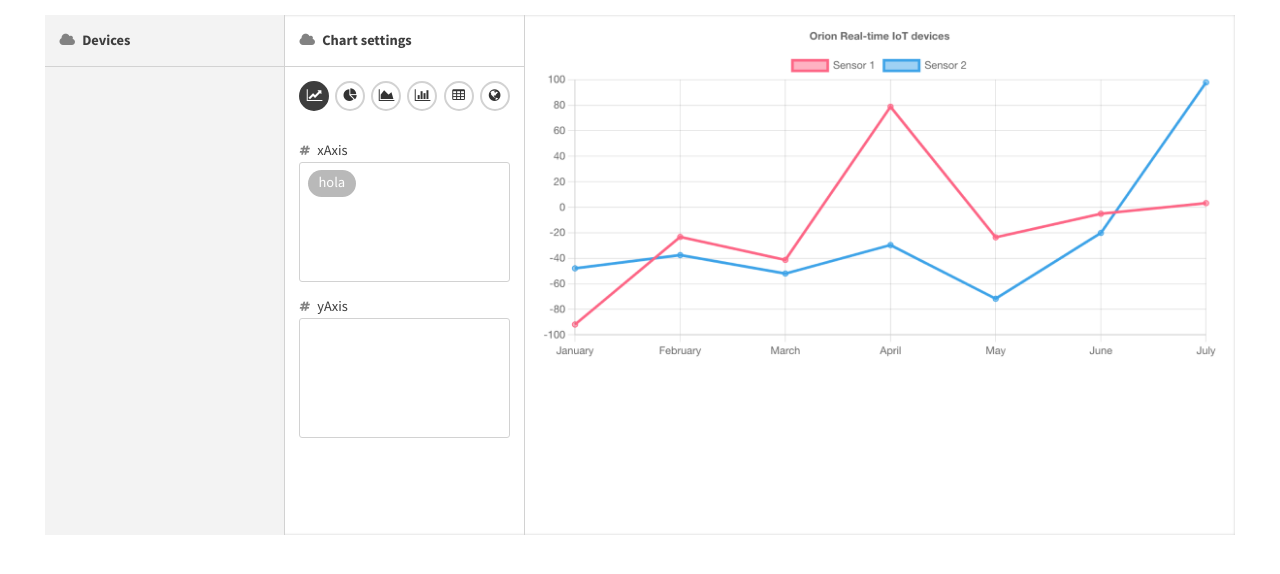
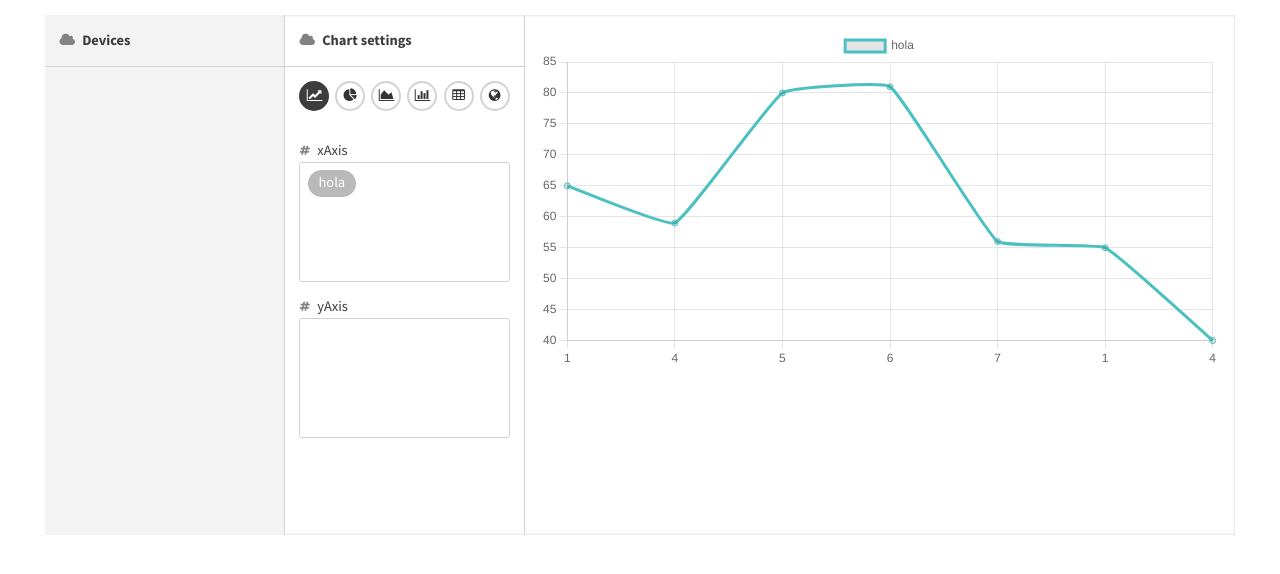
Before and after one commit to caparicio-esd/00_not_dockerized, a website built with Vite: page interface-front/index.html in a window 1280 px wide. Built offline with nearby package versions, Linux system fonts and the light colour scheme; some packages are replaced by stand-ins of ours; files whose address does not match are found by name.

Commit message:
chart working

```diff
--- a/interface-front/app/src/app.ts
+++ b/interface-front/app/src/app.ts
@@ -1,6 +1,4 @@
 import angular from "angular"
-import { Chart } from "chart.js";
-import interact from "interactjs"
 import DeviceAcc from "./components/DeviceAcc";
 import DeviceSubAcc from "./components/DeviceSubAcc";
 import DeviceTag from "./components/DeviceTag";
@@ -14,7 +12,7 @@ import MainController from "./controllers/MainController";
 import UIController from "./controllers/UIController";
 import Draggable from "./directives/Draggable";
 import Droppable from "./directives/Droppable";
-import MyHola from "./directives/MyHola";
+import Chart from "./directives/Chart";
 import EDVLChart from "./factories/EDVLChart";
 import DataService from "./services/DataService";
 import ChartSettingsService from "./services/ChartSettingsService";
@@ -36,6 +34,7 @@ export default class App {
             .service("EDVLCharts", EDVLChart)
             .directive("draggable", Draggable.factory())
             .directive("droppable", Droppable.factory())
+            .directive("chart", Chart.factory())
             .component("graphContainer", new GraphComponent())
             .component("graphContainerSidebarDevices", new GraphContainerSidebarDevices())
             .component("graphContainerSidebarSettings", new GraphContainerSidebarSettings())
--- /dev/null
+++ b/interface-front/app/src/directives/Chart.ts
@@ -0,0 +1,156 @@
+import angular, { IComponentOptions, IControllerConstructor, IDirective, IDirectiveFactory, Injectable, IScope } from "angular";
+import {Chart as ChartJS, registerables} from "chart.js"
+
+ChartJS.register(...registerables)
+
+export default class Chart implements IDirective {
+    restrict = "E"
+    controllerAs = "$chart"
+    bindToController = true
+    scope = {
+        chartGetColor: "=?",
+        chartType: "=",
+        chartData: "=?",
+        chartLabels: "=?",
+        chartOptions: "=?",
+        chartSeries: "=?",
+        chartColors: "=?",
+        chartClick: "=?",
+        chartHover: "=?",
+        chartDatasetOverride: "=?",
+    }
+
+    link($scope, $element, $attrs, $controller) {
+        $scope.$watch("$chart.chartType", (nv, ov, $scope) => this.watchTypeHandler(nv, ov, $scope, $element), true)
+        $scope.$watchCollection("$chart.chartData", (nv, ov, $scope) => this.watchDataHandler(nv, ov, $scope, $element), true)
+        $scope.$watch("$chart.chartLabels", this.watchOtherHandler, true)
+        $scope.$watch("$chart.chartOptions", this.watchOtherHandler, true)
+        $scope.$watch("$chart.chartSeries", () => this.watchOtherHandler, true)
+        $scope.$watch("$chart.chartColors", this.watchOtherHandler, true)
+        $scope.$watch("$chart.chartDatasetOverride", this.watchOtherHandler, true)
+    }
+    controller: Injectable<IControllerConstructor> = class {
+        static $inject = ["$scope", "ChartSettingsService"]
+        constructor($scope, ChartSettingsService) {
+            $scope.$chartSettings = ChartSettingsService
+        }
+    }
+    isDataVoid(newVal) {
+        return (!newVal || !newVal.length || angular.isArray(newVal[0]) && !newVal[0].length)
+    }
+
+    watchDataHandler(newVal, oldVal, $scope, $element) {
+        // no data -> destroy
+        // if (this.isDataVoid(newVal)) {
+        //     this.destroyChart()
+        //     return;
+        // }
+        // already chart
+        // if (this.scope.chart)
+        // console.log($scope);
+        // this.createChart($scope.$chartSettings.activeState, $scope, $element)
+        if ($scope.$chart.$chart != undefined) {
+            this.destroyChart($scope)
+        }
+        this.createChart("line", $scope, $element)
+    }
+    watchTypeHandler(newVal, oldVal, $scope, $element) {
+
+    }
+    watchOtherHandler(newVal, oldVal, $scope, $element) {
+
+    }
+    createChart(type, $scope, $element) {
+        const canvas = document.createElement("CANVAS")
+        $element[0].appendChild(canvas)
+        const ctx = $element[0].querySelector("canvas").getContext("2d")
+        console.log(type);
+
+
+        $scope.$chart.$chart = new ChartJS(ctx, {
+            type: type,
+            data: {
+                labels: [1, 4, 5, 6, 7, 1, 4],
+                datasets: [{
+                    label: "hola",
+                    data: [65, 59, 80, 81, 56, 55, 40],
+                    fill: false,
+                    borderColor: "rgb(75, 192, 192)",
+                    tension: 0.1
+                }]
+            },
+            options: {
+                onClick: e => {
+                    console.log(e);
+
+                }
+            }
+        })
+    }
+    updateChart(values, $scope, $element) {
+
+    }
+    destroyChart($scope) {
+        $scope.$chart.$chart.destroy()
+    }
+
+
+
+    // controller: Injectable<IControllerConstructor> = class {
+    //     chartDom: HTMLElement
+    //     scope
+
+    //     static $inject = ["$scope", "$element", "$attrs"]
+    //     constructor($scope: IScope, $element, $attrs) {
+    //         this.scope = {$scope, $element, $attrs}
+    //         this.chartDom = this.scope.$element[0];
+
+    //         console.log($scope);
+    //         console.log(this);
+
+
+    //         $scope.$watchCollection("chartData", this.watchDataHandler);
+    //         // this.scope.$scope.$watch("chartSeries", this.watchPropsHandler, true);
+    //         // this.scope.$scope.$watch("chartLabels", this.watchPropsHandler, true);
+    //         // this.scope.$scope.$watch("chartOptions", this.watchPropsHandler, true);
+    //         // this.scope.$scope.$watch("chartColors", this.watchPropsHandler, true);
+    //         // this.scope.$scope.$watch("chartDatasetOverride", this.watchPropsHandler, true);
+    //         // this.scope.$scope.$watch("chartType", this.watchTypeHandler, false);
+    //     }
+
+    //     $onInit() {
+
+    //     }
+    //     $onChanges() {
+
+    //     }
+
+    //     isDataVoid(newVal) {
+    //         return (!newVal || !newVal.length || angular.isArray(newVal[0]) && !newVal[0].length)
+    //     }
+
+    //     watchDataHandler(newVal, oldVal) {
+    //         // no data -> destroy
+    //         // if (this.isDataVoid(newVal)) {
+    //         //     this.destroyChart()
+    //         //     return;
+    //         // }
+    //         // already chart
+    //         // if (this.scope.chart)
+    //         console.log("hola");
+
+    //     }
+    //     watchPropsHandler() {
+
+    //     }
+    //     watchTypeHandler() {
+
+    //     }
+    //     destroyChart() {}
+
+    // }
+
+    static factory(): IDirectiveFactory {
+        return () => new Chart()
+    }
+}
--- a/interface-front/app/src/services/DragDropTransferService.ts
+++ b/interface-front/app/src/services/DragDropTransferService.ts
@@ -7,6 +7,6 @@ export default class DragDropTransferService {
 
     static $inject = ["ChartSettingsService"]
     constructor(ChartSettingsService: IServiceProviderClass) {
-        console.log(ChartSettingsService);
+        // console.log(ChartSettingsService);
     }
 }
--- a/interface-front/index.html
+++ b/interface-front/index.html
@@ -65,7 +65,8 @@
           <graph-container-sidebar-settings></graph-container-sidebar-settings>
           <div class="graph_container_body">
             <div class="graph_canvas">
-              <img src="./assets/img/Captura de pantalla 2021-07-20 a las 20.00 1.png" alt="">
+              <!-- <img src="./assets/img/Captura de pantalla 2021-07-20 a las 20.00 1.png" alt=""> -->
+              <chart chart-type="eta" chart-data="main.scope.data"></chart>
             </div>
           </div>
         </graph-container>
```
Also changed, not shown: interface-front/app/src/components/AAAbstract.ts (added, +39 -0 lines), interface-front/app/src/directives/MyHola.ts (deleted, +0 -20 lines), interface-front/app/src/services/DataServiceTest.ts (added, +15 -0 lines).
